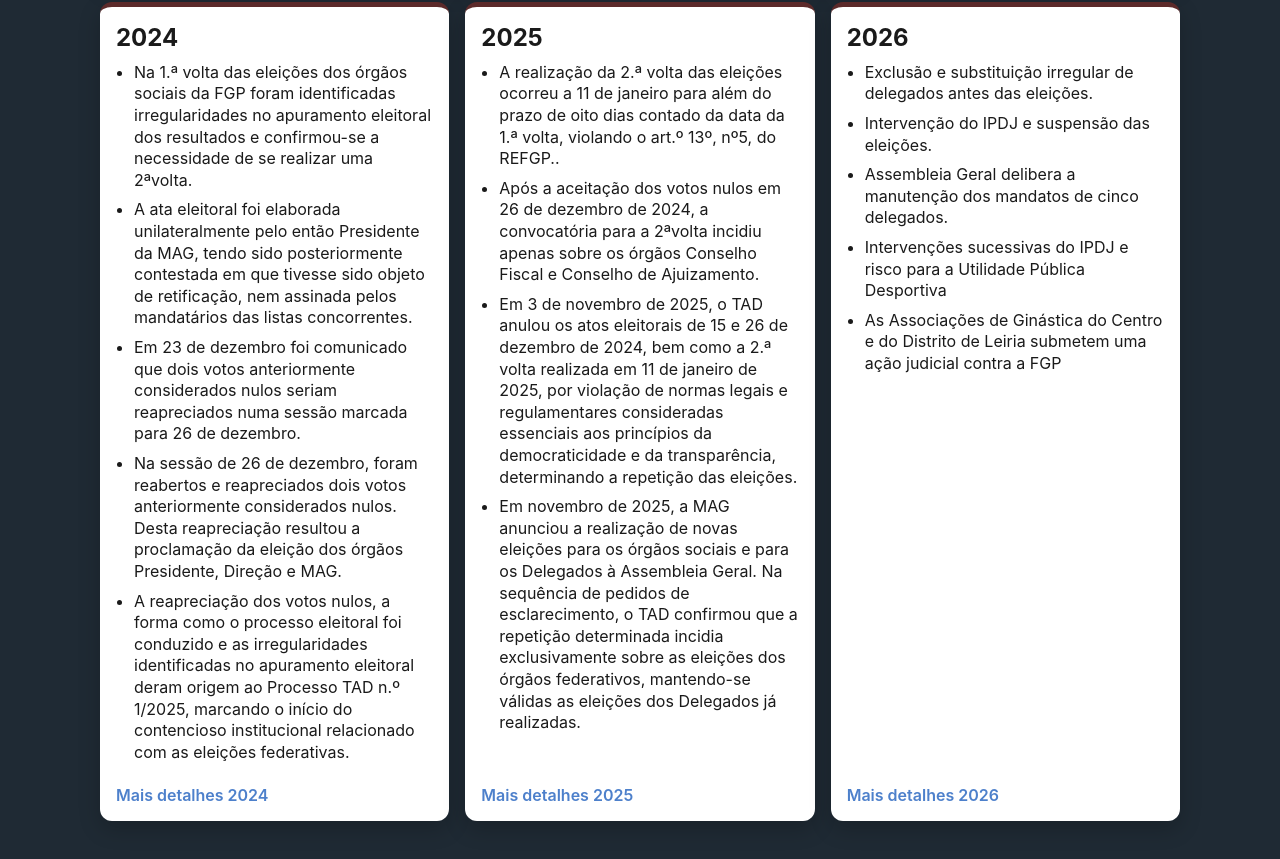
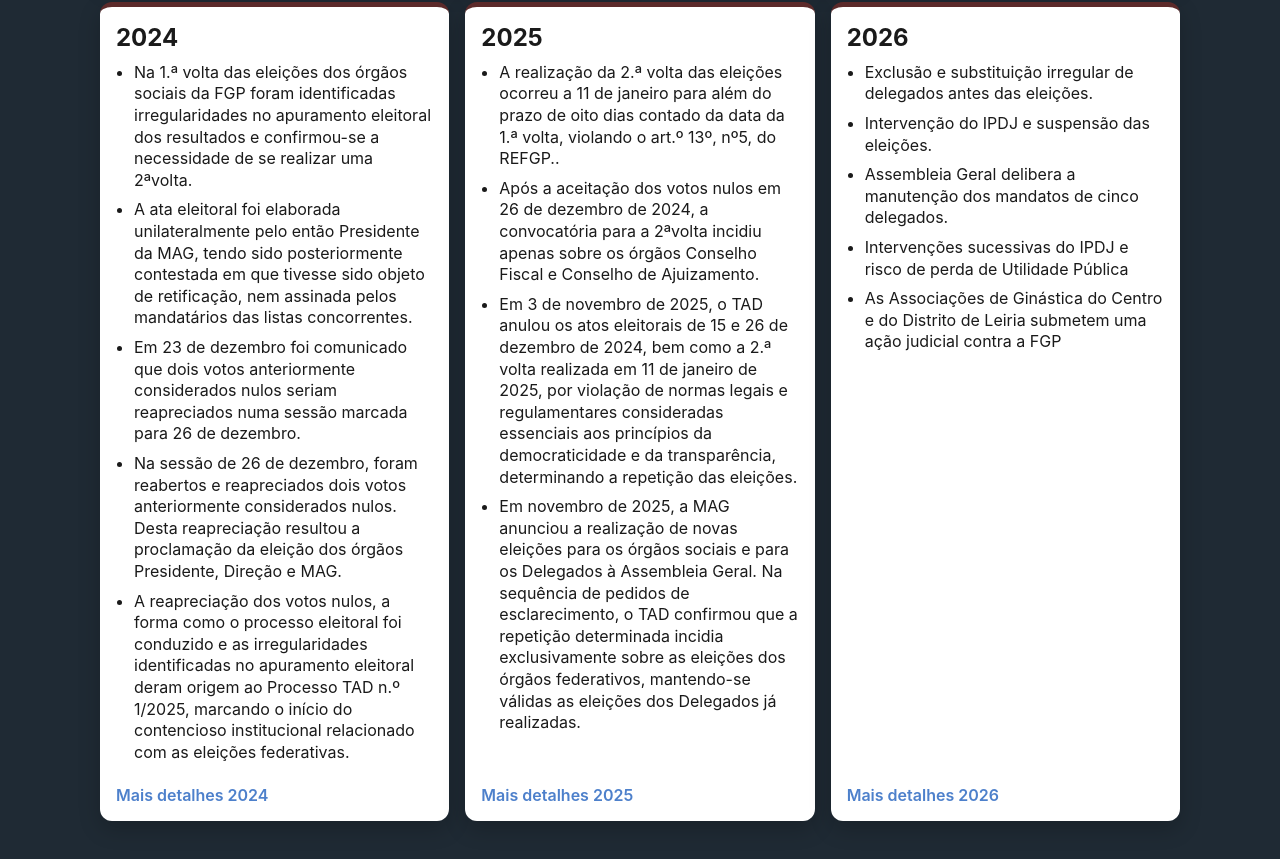
Before and after one commit to ginasticaPT/site, a React (Create React App) app: page /site/overview in a window 1280 px wide. Shown: the part 676-1535 px from the top of the page. Built offline with nearby package versions, Linux system fonts and the light colour scheme; the HTML template or start-up script is replaced by a standard one.

Commit message:
Update Overview.js

```diff
--- a/src/pages/Overview.js
+++ b/src/pages/Overview.js
@@ -101,7 +101,7 @@
             <li>Exclusão e substituição irregular de delegados antes das eleições.</li>
             <li>Intervenção do IPDJ e suspensão das eleições.</li>
             <li>Assembleia Geral delibera a manutenção dos mandatos de cinco delegados.</li>
-            <li>Intervenções sucessivas do IPDJ e risco para a Utilidade Pública Desportiva</li>
+            <li>Intervenções sucessivas do IPDJ e risco de perda de Utilidade Pública</li>
             <li>As Associações de Ginástica do Centro e do Distrito de Leiria submetem uma ação judicial contra a FGP</li>
           </ul>
           <Link className="year-card-link" to="/timeline/2026">Mais detalhes 2026</Link>
```
